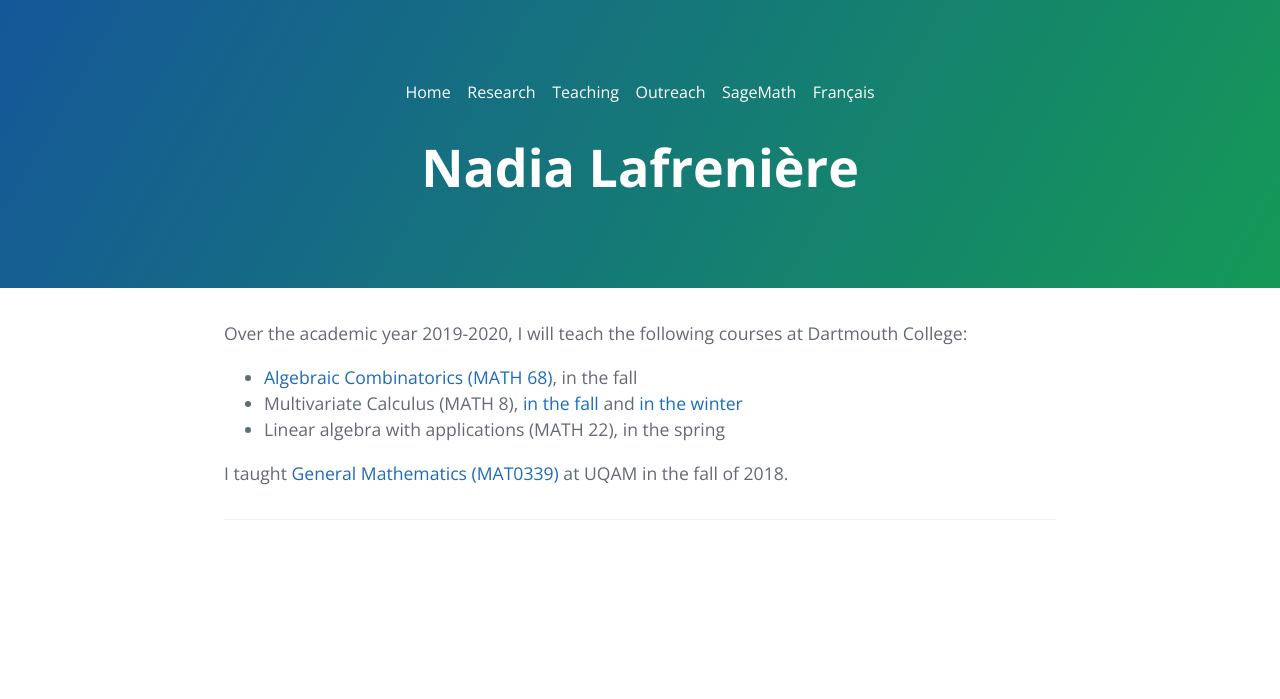
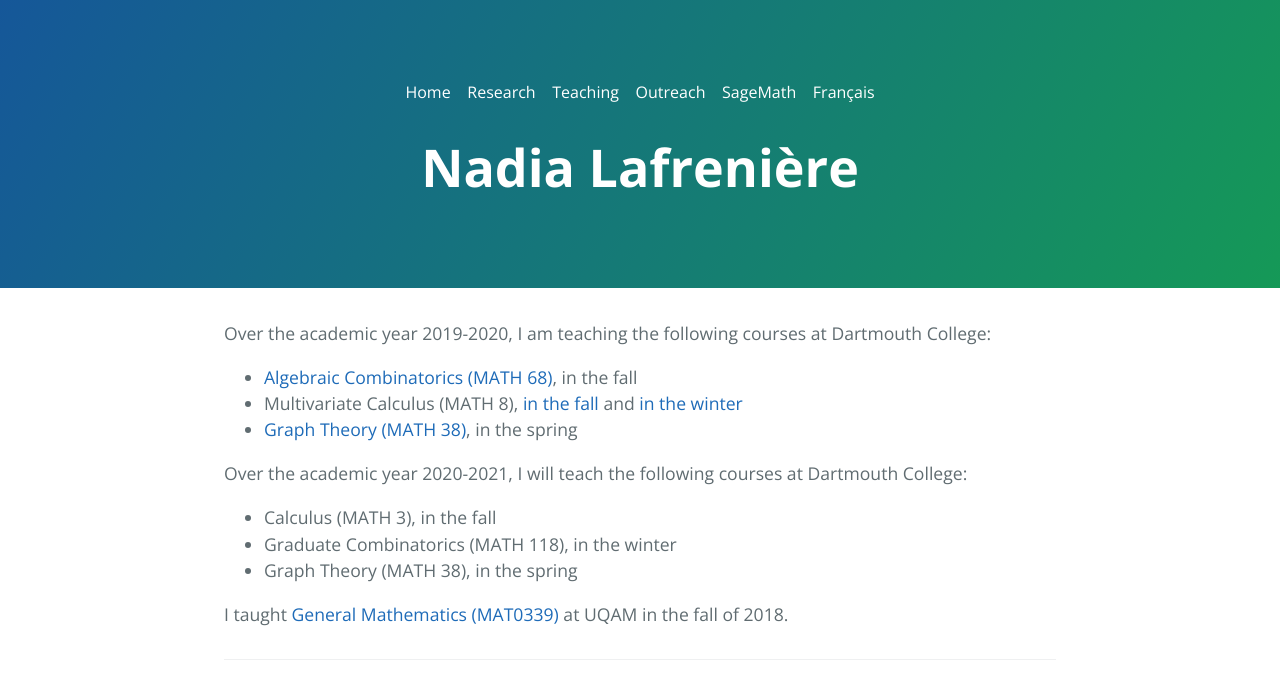
Before and after one commit to nadialafreniere/nadialafreniere.github.io, a Jekyll site: the page built from teaching.md, in a window 1280 px wide. Shown: the top 699 px of the page. Built offline with Jekyll 4.4.1, drawn with Linux system fonts in a browser that asks for light colours; our own code applies the rules of GitHub Pages for plain Markdown files.

```diff
--- a/teaching.md
+++ b/teaching.md
@@ -4,9 +4,14 @@ lang: en
 ref: enseignement
 ---
 
-Over the academic year 2019-2020, I will teach the following courses at Dartmouth College:
+Over the academic year 2019-2020, I am teaching the following courses at Dartmouth College:
  * [Algebraic Combinatorics (MATH 68)](https://math.dartmouth.edu/~m68f19), in the fall
  * Multivariate Calculus (MATH 8), [in the fall](https://math.dartmouth.edu/~m8f19) and [in the winter](https://math.dartmouth.edu/~m8w20)
- * Linear algebra with applications (MATH 22), in the spring
+ * [Graph Theory (MATH 38)](https://math.dartmouth.edu/~m38s20), in the spring
+
+Over the academic year 2020-2021, I will teach the following courses at Dartmouth College:
+ * Calculus (MATH 3), in the fall
+ * Graduate Combinatorics (MATH 118), in the winter
+ * Graph Theory (MATH 38), in the spring
 
 I taught [General Mathematics (MAT0339)](mat0339.html) at UQAM in the fall of 2018.
```
Also changed, not shown: enseignement.md (+7 -2 lines), index.md (+1 -1 lines).
